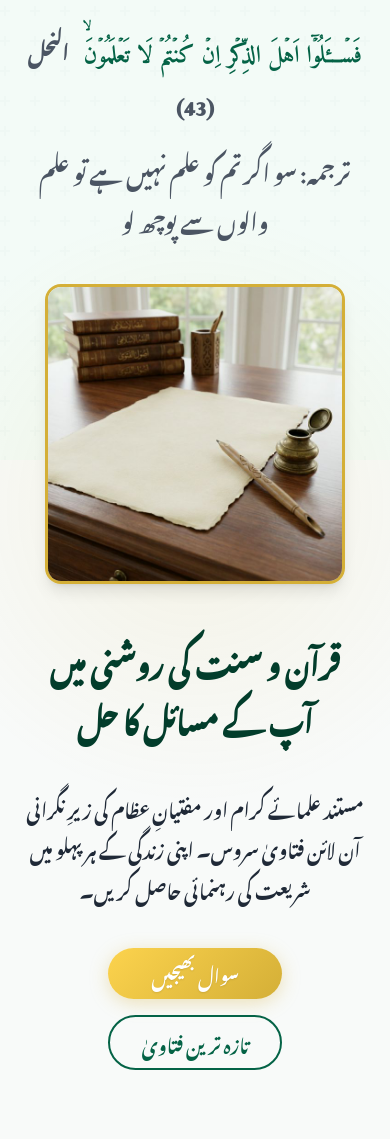
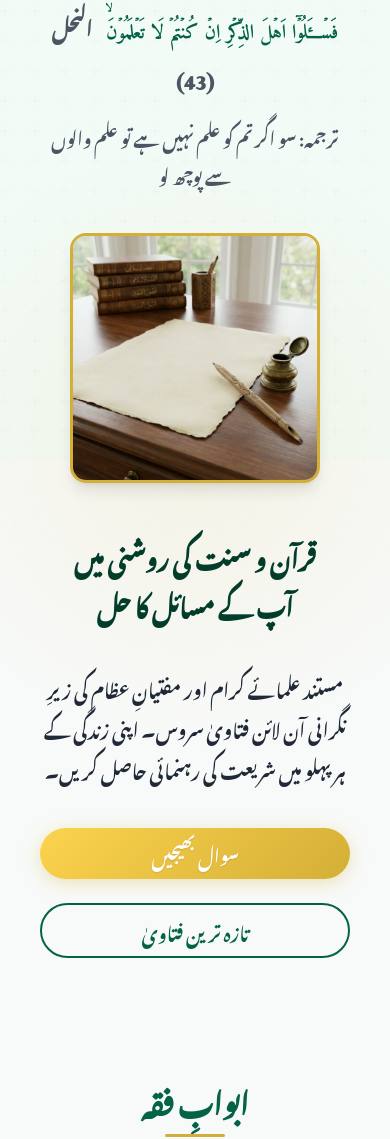
Before and after one commit to zain-ul-abideen-abbasi2024/dar-ul-ifta, a website: page index.html in a window 390 px wide. Shown: the part 384-1523 px from the top of the page. Drawn offline with nearby package versions, Linux system fonts and the light colour scheme; a web font is replaced by a local one.

Commit message:
Enhance mobile responsiveness and grid layouts

```diff
--- a/style.css
+++ b/style.css
@@ -928,4 +928,53 @@ h4,
     .contact-info li {
         justify-content: center;
     }
+
+    .hero-image-display {
+        height: 250px;
+    }
 }
+
+@media (max-width: 576px) {
+    .hero {
+        padding: 4rem 1rem;
+    }
+
+    .hero-title {
+        font-size: 1.5rem;
+    }
+
+    .hero-ayat {
+        font-size: 1.25rem;
+    }
+
+    .hero-translation {
+        font-size: 1.1rem;
+    }
+
+    .section {
+        padding: 3rem 1rem;
+    }
+
+    .section-title {
+        font-size: 1.8rem;
+    }
+
+    .fatwa-grid,
+    .categories-grid,
+    .mufti-grid {
+        grid-template-columns: 1fr;
+    }
+
+    .fatwa-card {
+        padding: 1.5rem;
+    }
+
+    .btn {
+        width: 100%;
+        margin-bottom: 0.5rem;
+    }
+
+    .hero-buttons {
+        width: 100%;
+    }
+}
```
